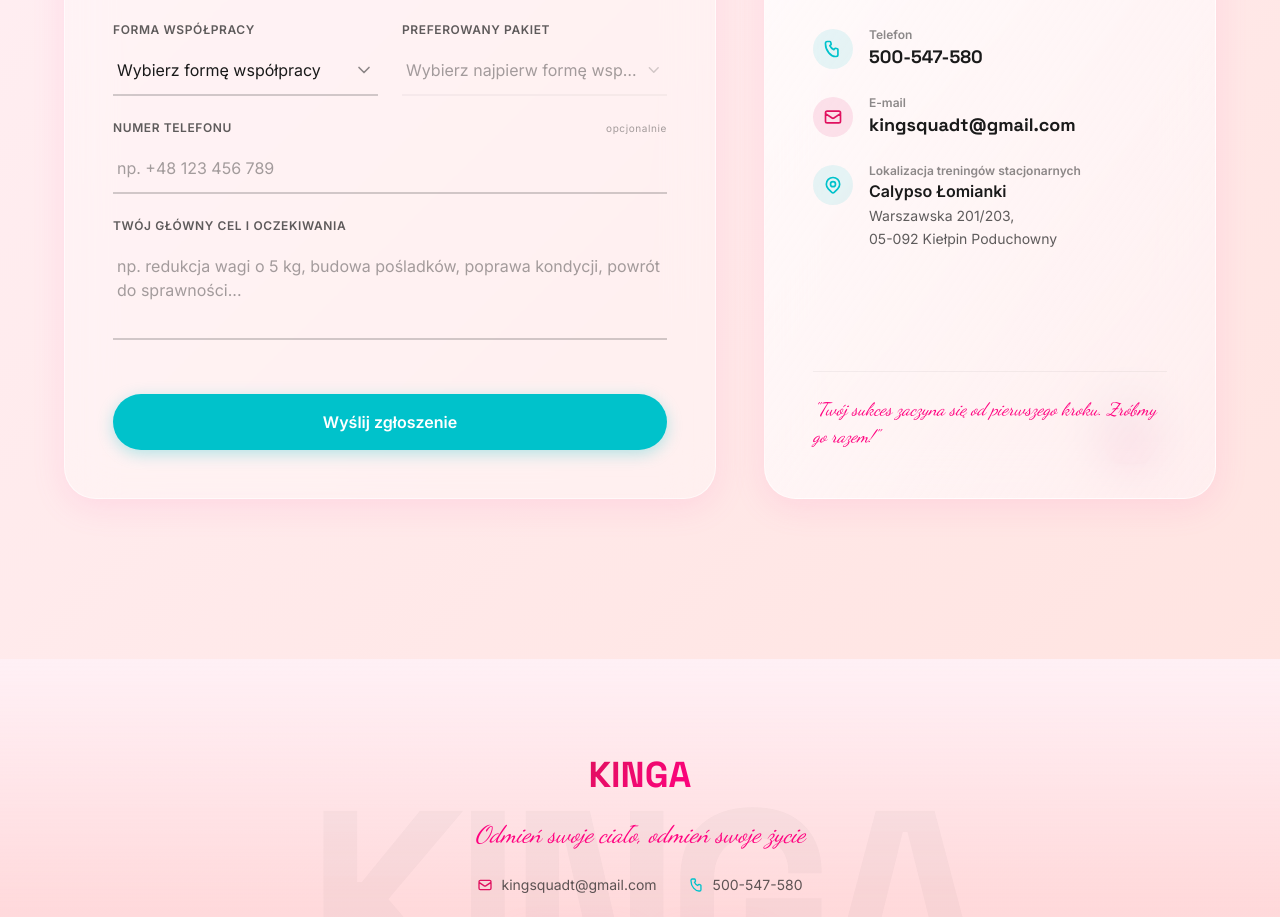
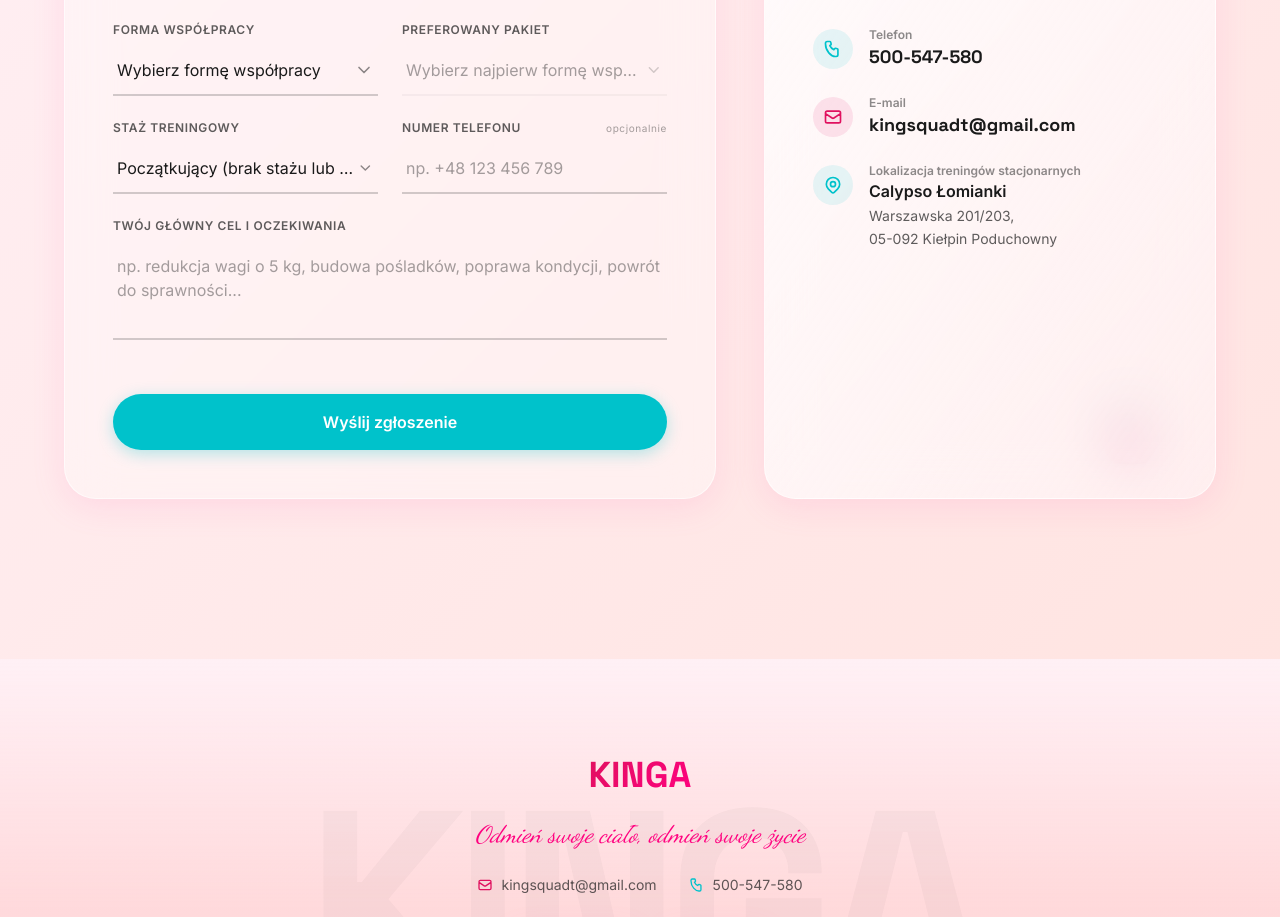
Before and after one commit to pietrucha0/kinga_bartochowska, a React (Vite) app in the folder app/: page / in a window 1280 px wide. Shown: the part 6718-7635 px from the top of the page. Built offline with nearby package versions, Linux system fonts and the light colour scheme.

Commit message:
feat: restore training experience field and remove motivational block in ContactSection

```diff
--- a/app/src/sections/ContactSection.tsx
+++ b/app/src/sections/ContactSection.tsx
@@ -228,6 +228,7 @@ export default function ContactSection() {
     phone: "",
     cooperationType: "",
     packageType: "",
+    experience: "beginner",
     goal: "",
   });
 
@@ -360,8 +361,13 @@ export default function ContactSection() {
           phone: phoneTrimmed || "Nie podano",
           cooperationType: coopLabel,
           packageType: packLabel,
+          experience: formData.experience === "beginner"
+            ? "Początkujący (brak stażu / < 6 msc)"
+            : formData.experience === "intermediate"
+              ? "Średniozaawansowany (6 msc - 2 lata)"
+              : "Zaawansowany (powyżej 2 lat)",
           subject: `Nowe zgłoszenie od ${nameTrimmed} - Kinga Bartochowska Fitness`,
-          message: `Forma współpracy: ${coopLabel}\nPakiet: ${packLabel}\n\nCel i oczekiwania: ${goalTrimmed}\nTelefon: ${phoneTrimmed || 'Nie podano'}`,
+          message: `Forma współpracy: ${coopLabel}\nPakiet: ${packLabel}\nStaż treningowy: ${formData.experience === "beginner" ? "Początkujący" : formData.experience === "intermediate" ? "Średniozaawansowany" : "Zaawansowany"}\n\nCel i oczekiwania: ${goalTrimmed}\nTelefon: ${phoneTrimmed || 'Nie podano'}`,
           from_name: "Kinga Bartochowska Fitness",
           botcheck: botcheck
         }),
@@ -376,6 +382,7 @@ export default function ContactSection() {
           phone: "",
           cooperationType: "",
           packageType: "",
+          experience: "beginner",
           goal: "",
         });
         setTimeout(() => {
@@ -522,8 +529,25 @@ export default function ContactSection() {
                       )}
                     </div>
 
+                    {/* Experience */}
+                    <div>
+                      <label htmlFor="experience" className="block font-body text-xs font-semibold text-charcoal/70 uppercase tracking-wider mb-2">
+                        Staż treningowy
+                      </label>
+                      <CustomSelect
+                        id="experience"
+                        value={formData.experience}
+                        onChange={(val) => setFormData({ ...formData, experience: val })}
+                        options={[
+                          { value: "beginner", label: "Początkujący (brak stażu lub < 6 msc)" },
+                          { value: "intermediate", label: "Średniozaawansowany (6 msc - 2 lata)" },
+                          { value: "advanced", label: "Zaawansowany (powyżej 2 lat)" },
+                        ]}
+                      />
+                    </div>
+
                     {/* Phone */}
-                    <div className="sm:col-span-2">
+                    <div>
                       <label htmlFor="phone" className="block font-body text-xs font-semibold text-charcoal/70 uppercase tracking-wider mb-2 flex items-center justify-between">
                         <span>Numer telefonu</span>
                         <span className="text-[10px] text-charcoal/40 font-normal lowercase">opcjonalnie</span>
@@ -657,12 +681,6 @@ export default function ContactSection() {
                 </div>
               </div>
 
-              {/* Bottom motivational block */}
-              <div className="pt-6 border-t border-charcoal/5 mt-8">
-                <p className="font-accent text-lg text-pink-hot italic text-center sm:text-left leading-normal">
-                  "Twój sukces zaczyna się od pierwszego kroku. Zróbmy go razem!"
-                </p>
-              </div>
             </GlassCard>
           </div>
 
```
